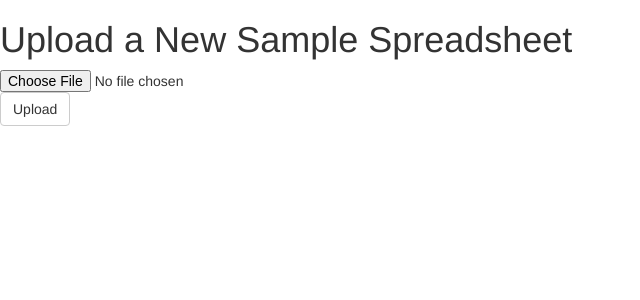
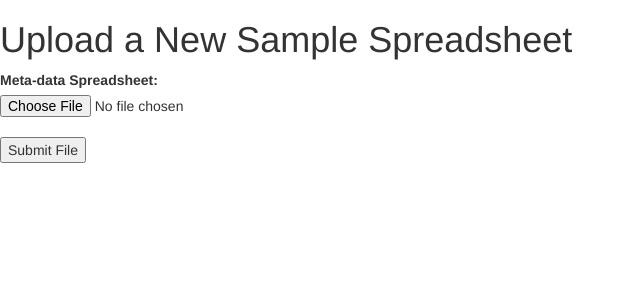
Before and after one commit to deto/YosefDB, a Django app: page /SampleLibrary/uploadSample in a window 1280 px wide. Shown: the top 300 px of the page, without its empty margins (0-640 px from the left). Run offline with Django 3.2, Linux system fonts and the light colour scheme; some libraries are stand-ins or nearby versions.

Commit message:
Upload a file.
Signed-off-by: David DeTomaso <davedeto@gmail.com>

```diff
--- /dev/null
+++ b/SampleLibrary/fileOps.py
@@ -0,0 +1,5 @@
+def handle_uploaded_file(f):
+    import pdb; pdb.set_trace();
+    with open('test.txt', 'wb+') as fout:
+        for chunk in f.chunks():
+            fout.write(chunk);
--- /dev/null
+++ b/SampleLibrary/forms.py
@@ -0,0 +1,5 @@
+
+from django import forms;
+
+class UploadFileForm(forms.Form):
+    file = forms.FileField(label="Meta-data Spreadsheet");
--- a/SampleLibrary/templates/SampleLibrary/uploadSample.html
+++ b/SampleLibrary/templates/SampleLibrary/uploadSample.html
@@ -11,15 +11,11 @@
 </head>
 <body>
 <h1>Upload a New Sample Spreadsheet</h1>
-{% if error_message %}<p><strong>{{ error_message }}</strong></p>{% endif %}
-{% if not filename %}
-    <form action="" method="post">
-        {% csrf_token %}
-        <input type="file" name="filename" class="file"/>
-        <input type="submit" value="Upload" class="btn btn-default"/>
-    </form>
-{% else %}
-    {{ filename }} uploaded successfully!
-{% endif %}
+<form action="uploadSample.html" method="post" enctype="multipart/form-data">
+    {% csrf_token %}
+    {{ file_form }}
+    <br>
+    <input type="submit" value="Submit File">
+</form>
 </body>
 </html>
--- a/SampleLibrary/views.py
+++ b/SampleLibrary/views.py
@@ -1,8 +1,12 @@
-from django.shortcuts import render
+from django.shortcuts import render, render_to_response;
+from django.template.context_processors import csrf;
 from django.http import HttpResponse;
 from django.template import RequestContext, loader;
 
+from .fileOps import handle_uploaded_file;
+
 from .models import Sample;
+from .forms import UploadFileForm;
 # Create your views here.
 
 def index(request):
@@ -12,10 +16,16 @@ def index(request):
 
 
 def uploadSample(request):
-    try:
-        filename = request.POST["filename"];
-    except KeyError:
-        return render(request, 'SampleLibrary/uploadSample.html')
+    c = {};
+    c.update(csrf(request));
+    if(request.method == 'POST'):
+        import pdb; pdb.set_trace();
+        form = UploadFileForm(request.POST, request.FILES);
+        if(form.is_valid()):
+            handle_uploaded_file(request.FILES['file'])
+    else:
+        form = UploadFileForm();
 
-    context = {'filename': filename};
-    return render(request, 'SampleLibrary/uploadSample.html', context);
+    c.update({'file_form':form});
+
+    return render_to_response('SampleLibrary/uploadSample.html',c );
```
